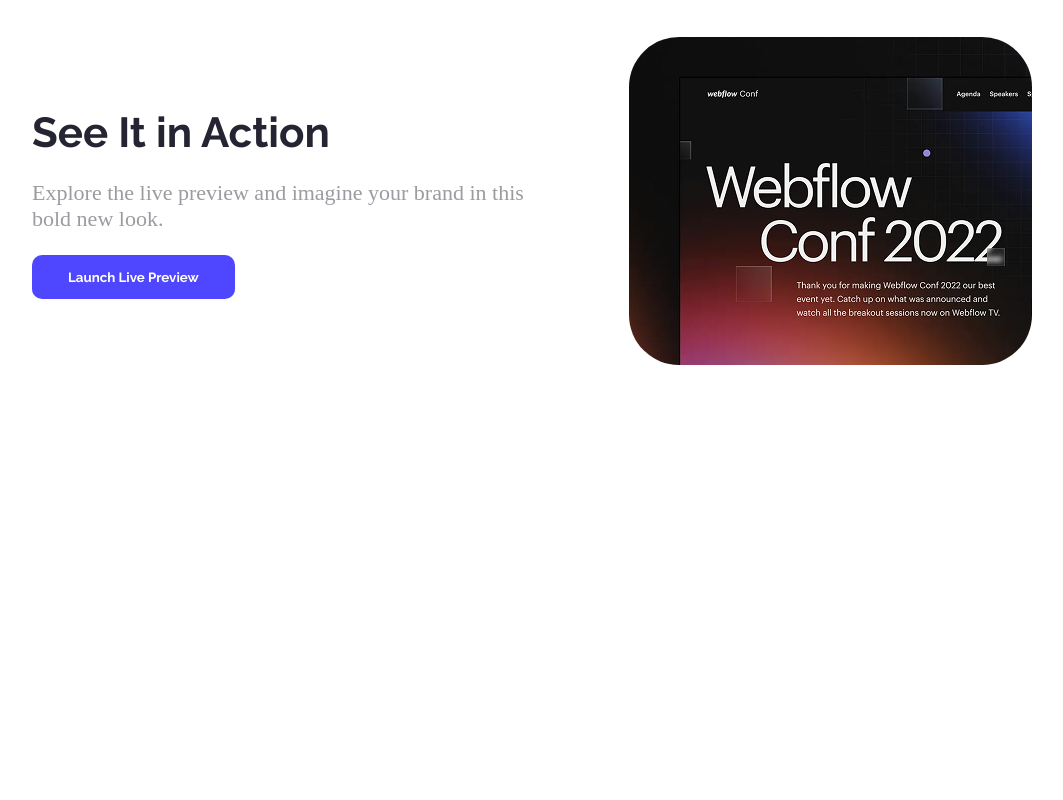
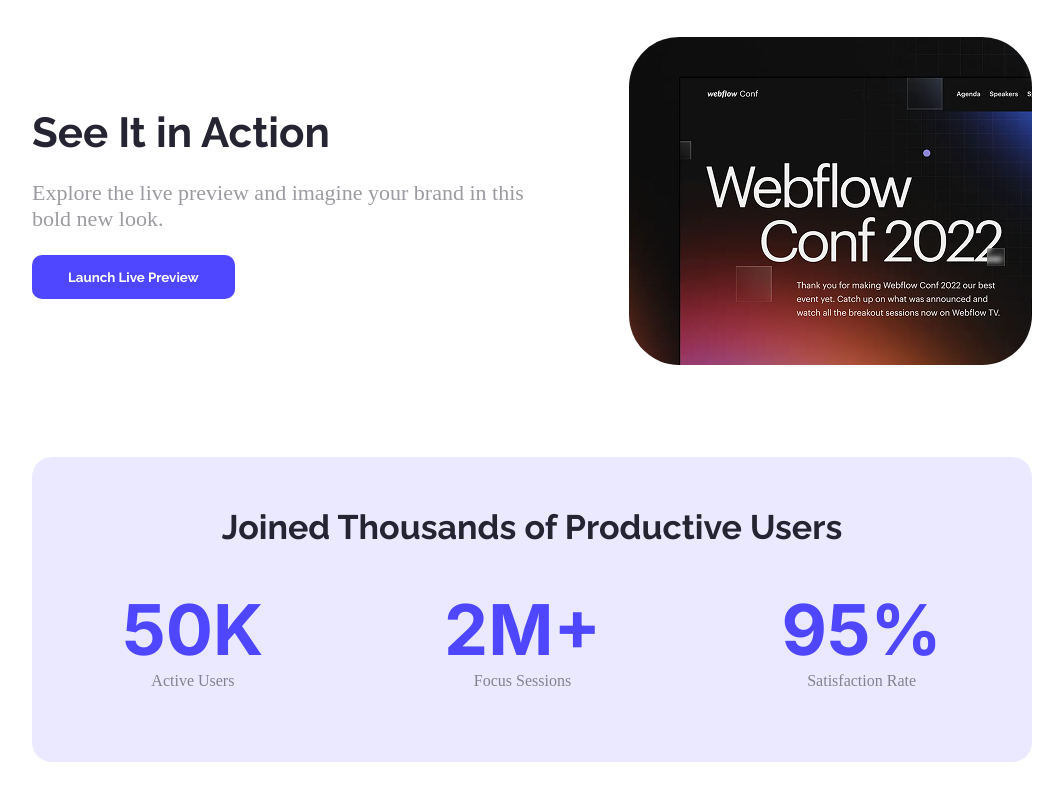
Before and after one commit to sabbir749/assignment-1, a plain HTML site: page index.html in a window 1280 px wide. Shown: the part 724-1524 px from the top of the page, without its empty margins (108-1171 px from the left). Before the commit the page ends 1211 px from the top, so only its background shows below. Drawn offline with Linux system fonts and the light colour scheme.

Commit message:
added productive user section

```diff
--- a/index.html
+++ b/index.html
@@ -1,14 +1,18 @@
 <!DOCTYPE html>
 <html lang="en">
+
 <head>
     <meta charset="UTF-8">
     <meta name="viewport" content="width=device-width, initial-scale=1.0">
     <title>Assignment 1</title>
     <link rel="preconnect" href="https://fonts.googleapis.com">
-<link rel="preconnect" href="https://fonts.gstatic.com" crossorigin>
-<link href="https://fonts.googleapis.com/css2?family=Inter:ital,opsz,wght@0,14..32,100..900;1,14..32,100..900&family=Merriweather:ital,opsz,wght@0,18..144,300..900;1,18..144,300..900&family=Open+Sans:ital,wght@0,300..800;1,300..800&family=Raleway:ital,wght@0,100..900;1,100..900&display=swap" rel="stylesheet">
+    <link rel="preconnect" href="https://fonts.gstatic.com" crossorigin>
+    <link
+        href="https://fonts.googleapis.com/css2?family=Inter:ital,opsz,wght@0,14..32,100..900;1,14..32,100..900&family=Merriweather:ital,opsz,wght@0,18..144,300..900;1,18..144,300..900&family=Open+Sans:ital,wght@0,300..800;1,300..800&family=Raleway:ital,wght@0,100..900;1,100..900&display=swap"
+        rel="stylesheet">
     <link rel="stylesheet" href="style.css">
 </head>
+
 <body>
     <header>
         <nav class="navbar">
@@ -30,5 +34,23 @@
             <img src="Assets/wc-mini.png" alt="">
         </div>
     </section>
+    <section class="productive-user">
+        <div class="sub-container">
+            <h1 class="mainheading">Joined Thousands of Productive Users</h1>
+        <div class="container">
+            <div>
+                <h1>50K</h1><p>Active Users</p>
+            </div>
+            <div>
+                <h1>2M+</h1><p>Focus Sessions</p>
+            </div>
+            <div>
+                <h1>95%</h1><p>Satisfaction Rate</p>
+            </div>
+        </div>
+
+        </div>
+    </section>
 </body>
+
 </html>
--- a/style.css
+++ b/style.css
@@ -79,7 +79,7 @@ header {
     align-items: center;
     max-width: 1140px;
     height: 328px;
-    margin-bottom: 120px;
+    margin-bottom: 90px;
 }
 
 .item-text {
@@ -112,6 +112,46 @@ header {
     font-weight: bold;
     text-align: center;
 }
-.item-img img{
+
+.item-img img {
     border-radius: 50px;
+    width: 100%;
 }
+
+/* productive-user section  */
+
+.productive-user {
+    max-width: 1140px;
+    height: 305px;
+    background-color: #4d47ff1e;
+    margin: 0 140px;
+    margin-bottom: 120px;
+    border-radius: 20px;
+}
+
+
+
+.productive-user .mainheading {
+    text-align: center;
+    font-size: 34px;
+    font-weight: bold;
+    font-family: raleway;
+    padding: 50px 120px 40px 120px;
+    color: #252432;
+}
+
+.container {
+    display: flex;
+    align-items: center;
+    justify-content: space-around;
+}
+
+.container h1 {
+    font-size: 70px;
+    color: #4E47FF;
+    font-family: inter;
+}
+.container p{
+    text-align: center;
+    color: #00000071;
+}
```
